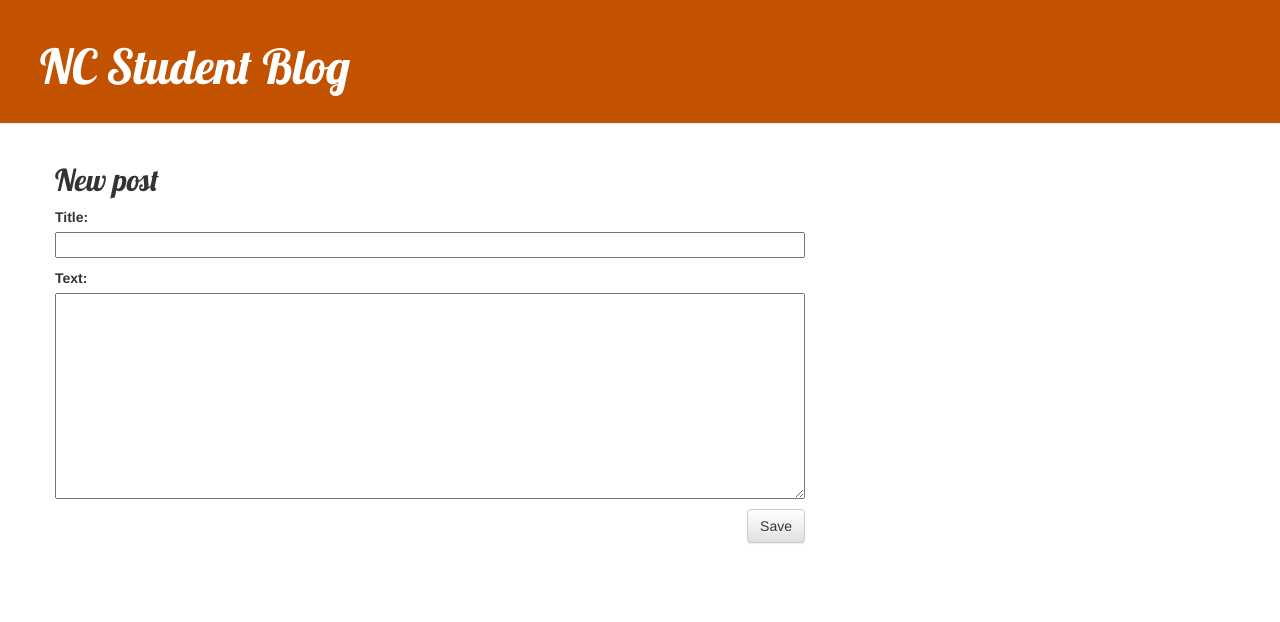
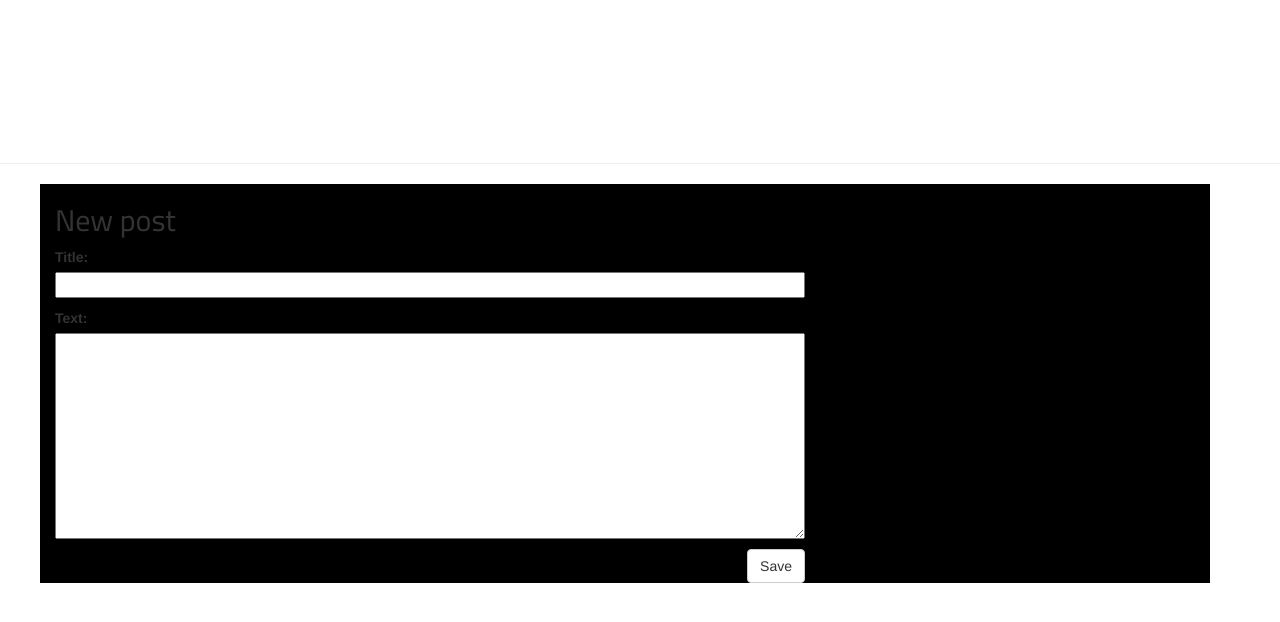
Before and after one commit to IsSheFiona/python-blog, a Django app: page /post/new/ in a window 1280 px wide. Shown: the top 622 px of the page. Run offline with Django 3.2, Linux system fonts and the light colour scheme; some libraries are stand-ins or nearby versions.

Commit message:
styling fiddled with and posts tidied up

```diff
--- a/blog/static/css/blog.css
+++ b/blog/static/css/blog.css
@@ -1,5 +1,5 @@
 .page-header {
-  background-color: #c25100;
+  background-color: plum
   margin-top: 0;
   padding: 20px 20px 20px 40px;
 }
@@ -15,13 +15,14 @@
 
 .content {
   margin-left: 40px;
+  background-color: #000000;
 }
 
 h1,
 h2,
 h3,
 h4 {
-  font-family: "Lobster", cursive;
+  font-family: "Cairo", sans-serif;
 }
 
 .date {
--- a/blog/templates/blog/base.html
+++ b/blog/templates/blog/base.html
@@ -4,14 +4,14 @@
     <title>NC Student blog</title>
     <link
       rel="stylesheet"
-      href="//maxcdn.bootstrapcdn.com/bootstrap/3.2.0/css/bootstrap.min.css"
+      href="//maxcdn.bootstrapcdn.com/bootstrap/3.3.7/css/bootstrap.min.css"
     />
-    <link
+    <!-- <link
       rel="stylesheet"
       href="//maxcdn.bootstrapcdn.com/bootstrap/3.2.0/css/bootstrap-theme.min.css"
-    />
+    /> -->
     <link
-      href="//fonts.googleapis.com/css?family=Lobster&subset=latin,latin-ext"
+      href="//fonts.googleapis.com/css?family=Cairo&display=swap"
       rel="stylesheet"
       type="text/css"
     />
```
